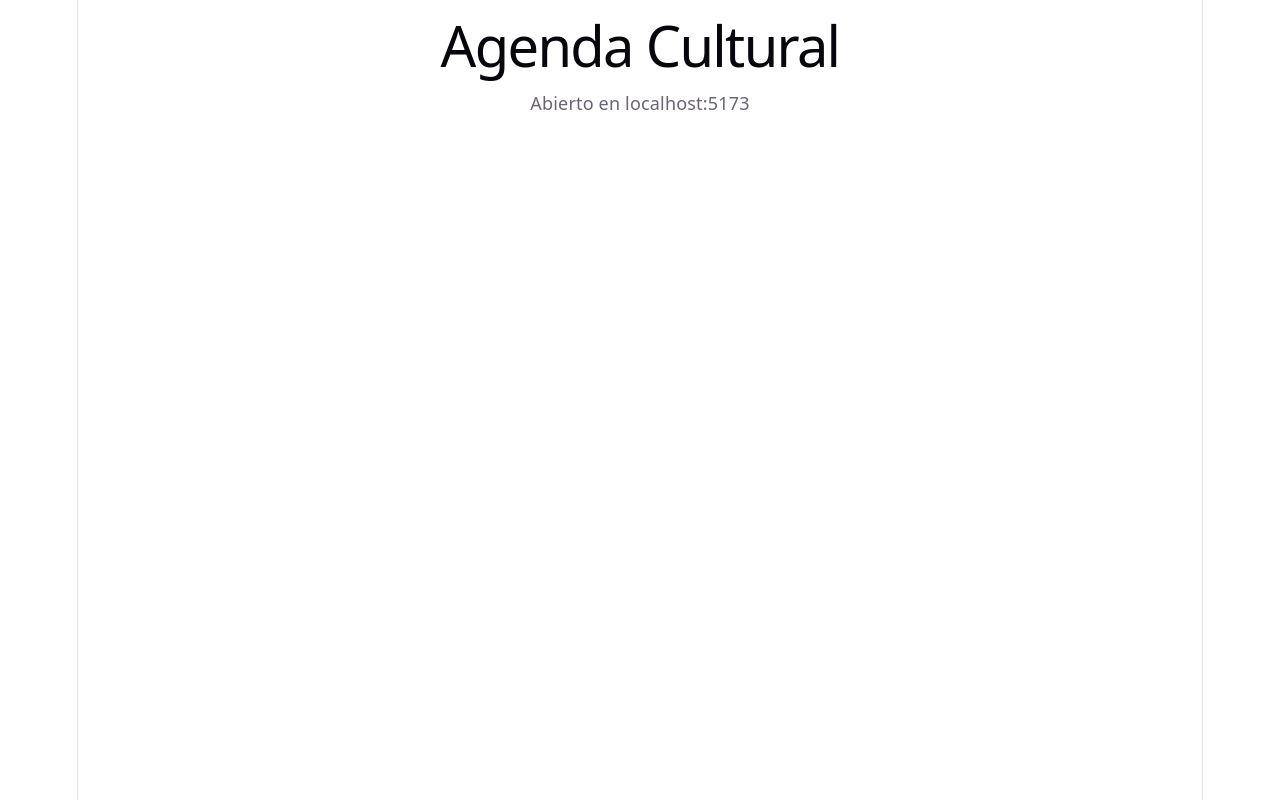
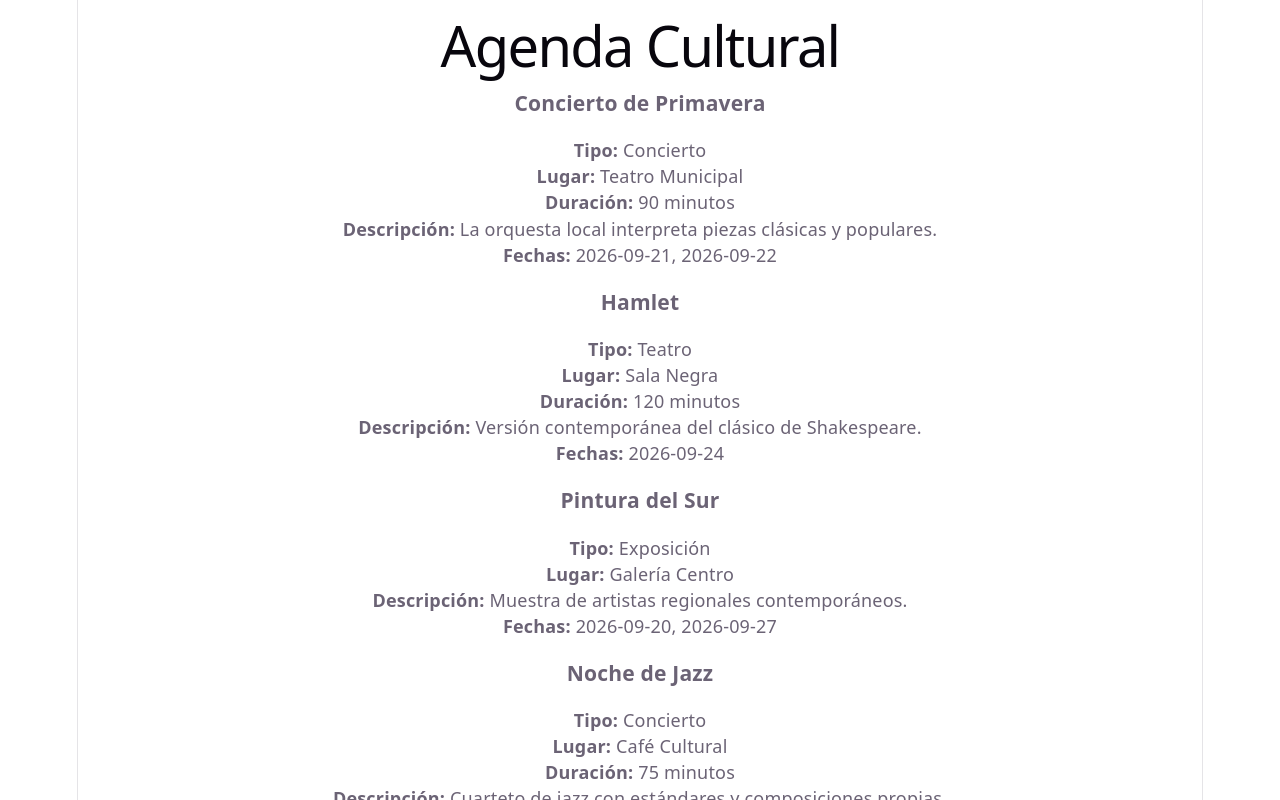
Before and after one commit to Ranses02/bonus-track-prueba-3, a React (Vite) app: page / in a window 1280 px wide. Shown: the top 800 px of the page. Built offline with nearby package versions, Linux system fonts and the light colour scheme.

Commit message:
feat: renderizado de ListaEventos con key usando id

```diff
--- a/src/App.jsx
+++ b/src/App.jsx
@@ -1,4 +1,5 @@
 import { eventos } from './data/eventos'
+import ListaEventos from './components/ListaEventos'
 import './App.css'
 
 function App() {
@@ -7,7 +8,7 @@ function App() {
   return (
     <div>
       <h1>Agenda Cultural</h1>
-      <p>Abierto en localhost:5173</p>
+      <ListaEventos eventos={eventos} />
     </div>
   )
 }
```
